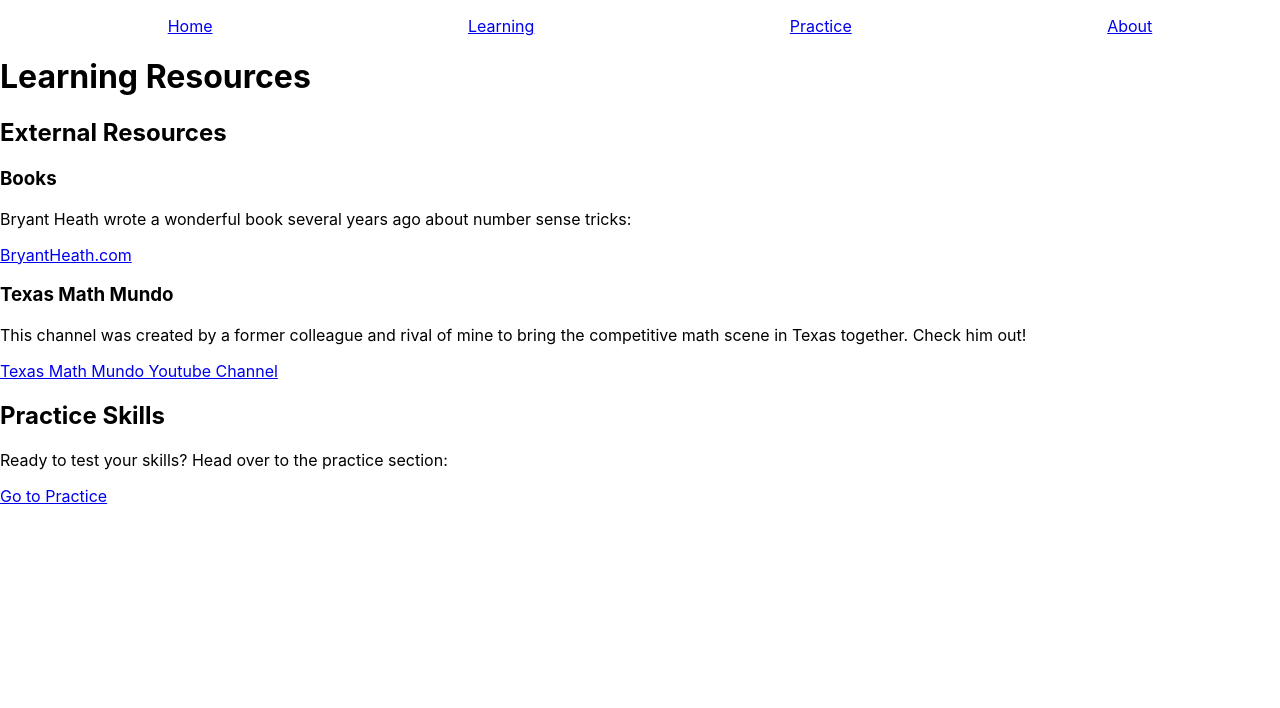
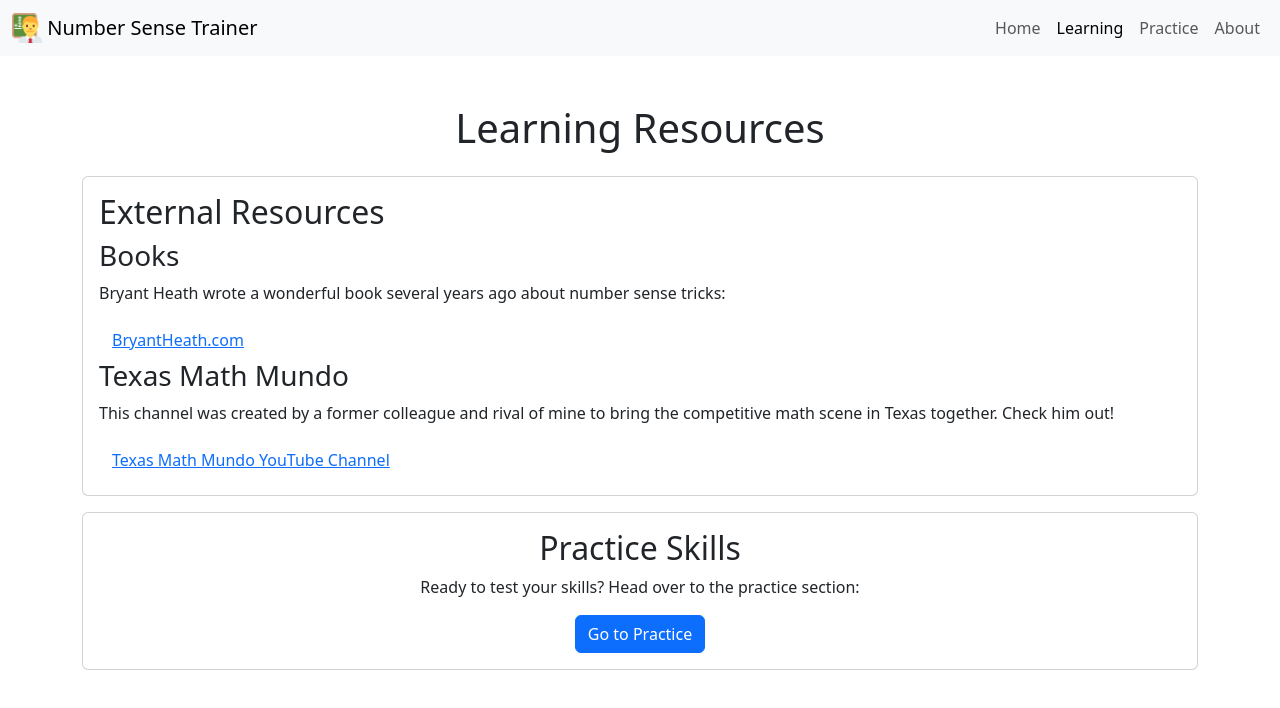
Before and after one commit to marco-campos/ns1, a React (Create React App) app: page /learning in a window 1280 px wide. Shown: the top 708 px of the page. Built offline with nearby package versions, Linux system fonts and the light colour scheme.

Commit message:
added basic bootstrap styling to the home, learning and about sections of the webapp

```diff
--- a/package.json
+++ b/package.json
@@ -6,6 +6,7 @@
     "@testing-library/jest-dom": "^5.17.0",
     "@testing-library/react": "^13.4.0",
     "@testing-library/user-event": "^13.5.0",
+    "bootstrap": "^5.3.2",
     "react": "^18.2.0",
     "react-dom": "^18.2.0",
     "react-katex": "^3.0.1",
--- a/src/App.css
+++ b/src/App.css
@@ -75,3 +75,11 @@ nav a {
 nav a.active {
   color: #0290d8;
 }
+
+/* Add this to your CSS file */
+
+.navbar-brand {
+  font-family: 'Your Font Family', sans-serif; /* Replace 'Your Font Family' with the actual font family you're using */
+  font-weight: normal; /* Adjust weight as needed */
+  font-size: 1rem; /* Adjust size as needed */
+}
--- a/src/Navbar.js
+++ b/src/Navbar.js
@@ -1,31 +1,62 @@
-import React from 'react';
-import { NavLink } from 'react-router-dom'; // NavLink allows you to style the active route
+import React, {useState} from 'react';
+import { NavLink } from 'react-router-dom';
+import 'bootstrap/dist/js/bootstrap.bundle.min.js';
 
 const NavBar = () => {
+  const [isNavCollapsed, setIsNavCollapsed] = useState(true);
+
+  const handleNavCollapse = () => setIsNavCollapsed(!isNavCollapsed);
+
   return (
-    <nav>
-      <ul style={{ listStyleType: 'none', display: 'flex', justifyContent: 'space-around' }}>
-        <li>
-          <NavLink exact to="/" activeClassName="active">
+    <nav className="navbar navbar-expand-lg navbar-light bg-light">
+      <div className="container-fluid">
+        <NavLink className="navbar-brand" to="/">
+        <img
+            src="/favicon-32x32.png" // Assuming the image is in the public directory
+            alt="NS Logo"
+            width="30"
+            height="30"
+            className="d-inline-block align-top"
+          />{' '}
+          Number Sense Trainer
+        </NavLink>
+        <button
+          className="navbar-toggler"
+          type="button"
+          data-bs-toggle="collapse"
+          data-bs-target="#navbarNav"
+          aria-controls="navbarNav"
+          aria-expanded={!isNavCollapsed ? true : false}
+          aria-label="Toggle navigation"
+          onClick={handleNavCollapse}
+        >
+          <span className="navbar-toggler-icon"></span>
+        </button>
+        <div className={`${isNavCollapsed ? 'collapse' : ''} navbar-collapse`} id="navbarNav">
+          <ul className="navbar-nav ms-auto">
+            <li className="nav-item">
+              <NavLink exact to="/" className="nav-link" activeClassName="active" onClick={() => setIsNavCollapsed(true)}>
                 Home
               </NavLink>
             </li>
-        <li>
-          <NavLink to="/learning" activeClassName="active">
+            <li className="nav-item">
+              <NavLink to="/learning" className="nav-link" activeClassName="active" onClick={() => setIsNavCollapsed(true)}>
                 Learning
               </NavLink>
             </li>
-        <li>
-          <NavLink to="/practice" activeClassName="active">
+            <li className="nav-item">
+              <NavLink to="/practice" className="nav-link" activeClassName="active" onClick={() => setIsNavCollapsed(true)}>
                 Practice
               </NavLink>
             </li>
-        <li>
-          <NavLink to="/about" activeClassName="active">
+            <li className="nav-item">
+              <NavLink to="/about" className="nav-link" activeClassName="active" onClick={() => setIsNavCollapsed(true)}>
                 About
               </NavLink>
             </li>
           </ul>
+        </div>
+      </div>
     </nav>
   );
 };
--- a/src/components/AboutPage.js
+++ b/src/components/AboutPage.js
@@ -2,20 +2,18 @@ import React from 'react';
 
 const AboutPage = () => {
   return (
-    <div>
-      <h1>About Us</h1>
-      <h2>Marco Campos</h2>
-      <div>
-        <p>I am a PhD student at the University of Houston studying Computational Topology.</p>
-        <p>I previously taught AP Calculus, Pre-Calculus and OnRamps Pre-Calculus at Sharpstown High School. My passion for mathematics extended beyond the classroom as I founded and led a math team with a focus on the number sense UIL competitions.
-
-The unexpected turn of events brought by the Covid lockdown presented unique challenges. It was during this time that the seeds for this web application were sown where I went down a rabbithole and developed an initial version of the app, albeit a bit rough around the edges, to ensure that my students could continue their training uninterrupted.
-
-The dream, however, was much bigger. I envisioned a comprehensive platform that could be accessed by any student with the drive to excel in math competitions. I wanted the questions to be uniquely generated, high scores to be tracked, weaknesses to be recognized.
-
-Today, this web application is the first step towards the realization of that vision.
-
-It is my sincere hope that this platform will play a role in the journey of many students, perhaps even that of a future state champion.</p>
+    <div className="container my-5">
+      <h1 className="text-center mb-4">About Us</h1>
+      <h2 className="mb-3">Marco Campos</h2>
+      <div className="row">
+        <div className="col-lg-8 mx-auto">
+          <p>I am a PhD student at the University of Houston studying Computational Topology.</p>
+          <p>I previously taught AP Calculus, Pre-Calculus and OnRamps Pre-Calculus at Sharpstown High School. My passion for mathematics extended beyond the classroom as I founded and led a math team with a focus on the number sense UIL competitions.</p>
+          <p>The unexpected turn of events brought by the Covid lockdown presented unique challenges. It was during this time that the seeds for this web application were sown where I went down a rabbithole and developed an initial version of the app, albeit a bit rough around the edges, to ensure that my students could continue their training uninterrupted.</p>
+          <p>The dream, however, was much bigger. I envisioned a comprehensive platform that could be accessed by any student with the drive to excel in math competitions. I wanted the questions to be uniquely generated, high scores to be tracked, weaknesses to be recognized.</p>
+          <p>Today, this web application is the first step towards the realization of that vision.</p>
+          <p>It is my sincere hope that this platform will play a role in the journey of many students, perhaps even that of a future state champion.</p>
+        </div>
       </div>
     </div>
   );
--- a/src/components/HomePage.js
+++ b/src/components/HomePage.js
@@ -3,17 +3,21 @@ import { Link } from 'react-router-dom'; // Import Link for internal navigation
 
 const HomePage = () => {
   return (
-    <div>
-      <h1>Welcome to the Number Sense Trainer </h1>
+    <div className='container mt-5'>
+      <h1 className='mb-4 text-center'>Welcome to the Number Sense Trainer </h1>
       <div>
           <p>This (name pending) webapp was built to train the next generation for mental math competitions. No more do we have to rely on the education system bringing us coaches or having to dig for new exams,
           my goal is to give you a product that lets test your skills endlessly.</p>
       </div>
-      <div>
-        <h2>Practice</h2>
-        <p>Ready to test your skills? Head over to the practice section:</p>
-        <Link to="/practice">Train!</Link>
+      <div className="container mt-5">
+      <h2 className="mb-3">Practice</h2>
+      <p className="mb-4">Ready to test your skills? Head over to the practice section:</p>
+      <div className="d-flex justify-content-center">
+        <Link to="/practice" className="btn btn-primary btn-lg">
+          Train!
+        </Link>
       </div>
+    </div>
     </div>
   );
 };
--- a/src/components/LearningPage.js
+++ b/src/components/LearningPage.js
@@ -1,31 +1,41 @@
 import React from 'react';
-import { Link } from 'react-router-dom'; // Import Link for internal navigation
+import { Link } from 'react-router-dom';
 
 const LearningPage = () => {
   return (
-    <div>
-      <h1>Learning Resources</h1>
+    <div className="container my-5">
+      <h1 className="mb-4 text-center">Learning Resources</h1>
 
       {/* Section with external link */}
-      <div>
-        <h2>External Resources</h2>
+      <div className="card mb-3">
+        <div className="card-body">
+          <h2 className="card-title">External Resources</h2>
           <h3>Books</h3>
           <p>Bryant Heath wrote a wonderful book several years ago about number sense tricks:</p>
-        <a href="https://bryantheath.com/files/2018/04/Heath_NSTricks_revA.pdf" target="_blank" rel="noopener noreferrer">
+          <a href="https://bryantheath.com/files/2018/04/Heath_NSTricks_revA.pdf"
+             className="btn btn-link"
+             target="_blank"
+             rel="noopener noreferrer">
             BryantHeath.com
           </a>
           <h3>Texas Math Mundo</h3>
           <p>This channel was created by a former colleague and rival of mine to bring the competitive math scene in Texas together. Check him out!</p>
-        <a href="https://www.youtube.com/channel/UCDHQCWfSMjNJJS0aJx8jITw" target="_blank" rel="noopener noreferrer">
-          Texas Math Mundo Youtube Channel
+          <a href="https://www.youtube.com/channel/UCDHQCWfSMjNJJS0aJx8jITw"
+             className="btn btn-link"
+             target="_blank"
+             rel="noopener noreferrer">
+            Texas Math Mundo YouTube Channel
           </a>
+        </div>
       </div>
 
       {/* Section with link to Practice page */}
-      <div>
-        <h2>Practice Skills</h2>
+      <div className="card">
+        <div className="card-body text-center">
+          <h2 className="card-title">Practice Skills</h2>
           <p>Ready to test your skills? Head over to the practice section:</p>
-        <Link to="/practice">Go to Practice</Link>
+          <Link to="/practice" className="btn btn-primary">Go to Practice</Link>
+        </div>
       </div>
     </div>
   );
--- a/src/components/practiceComponents/StartScreen.js
+++ b/src/components/practiceComponents/StartScreen.js
@@ -135,6 +135,8 @@ const StartScreen = ({ startGame, startSkillPractice }) => {
         />
         <h3>Coming Soon</h3>
         <h4>Memorization Applications</h4>
+        <h4>Fibonacci Numbers</h4>
+        <h4>Integral Divisors</h4>
         {/* ... upcoming sections ... */}
       </div>
     </div>
--- a/src/index.js
+++ b/src/index.js
@@ -3,6 +3,8 @@ import ReactDOM from 'react-dom/client';
 import './index.css';
 import App from './App';
 import reportWebVitals from './reportWebVitals';
+import 'bootstrap/dist/css/bootstrap.min.css';
+
 
 const root = ReactDOM.createRoot(document.getElementById('root'));
 root.render(
```
Also changed, not shown: 2 other files (tests, documents, lock files or other folders). Lines whose indentation alone changed are shown as unchanged.
